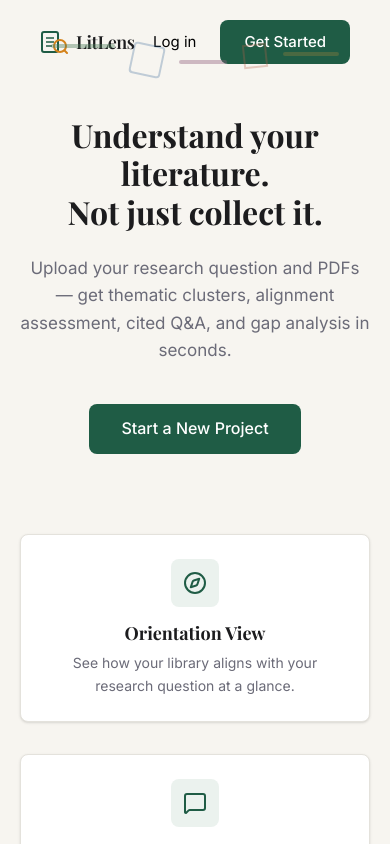
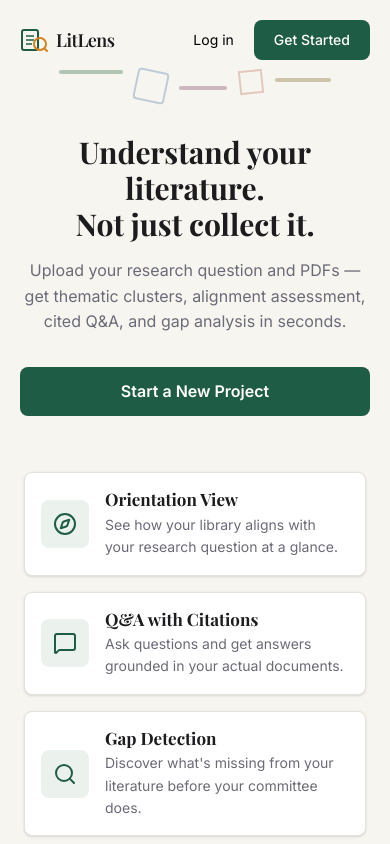
Before and after one commit to trtlbby/litlens, a Next.js app: page / in a window 390 px wide. Shown: the top 844 px of the page. Built offline with nearby package versions, Linux system fonts and the light colour scheme; no server answers.

Commit message:
feat: enhance landing and dashboard layouts with improved styling and mobile navigation

```diff
--- a/app/page.tsx
+++ b/app/page.tsx
@@ -31,16 +31,16 @@ export default function LandingPage() {
     <div className="min-h-screen bg-[#F7F5F0] flex flex-col">
       {showSplash && <SplashScreen onComplete={handleSplashComplete} />}
       {/* Header */}
-      <header className="w-full px-10 py-5 flex items-center justify-between max-w-[1280px] mx-auto md:px-10 px-5">
+      <header className="w-full max-w-[1280px] px-5 md:px-10 py-5 flex items-center justify-between gap-3 md:gap-6 mx-auto">
         <LitLensLogo />
-        <div className="flex items-center gap-6">
+        <div className="flex items-center gap-3 md:gap-6">
           {isLoggedIn ? (
             <UserMenu />
           ) : (
             <button
               onClick={() => setShowLogin(true)}
-              className="text-black hover:opacity-60 transition-opacity bg-transparent border-none outline-none cursor-pointer"
-              style={{ fontSize: "15px", fontFamily: "var(--font-body)" }}
+              className="text-black hover:opacity-60 transition-opacity bg-transparent border-none outline-none cursor-pointer px-2 py-1"
+              style={{ fontSize: "14px", fontFamily: "var(--font-body)" }}
             >
               Log in
             </button>
@@ -58,8 +58,8 @@ export default function LandingPage() {
                    router.push('/new');
                 }
              }}
-             className="px-6 py-2.5 rounded-lg text-white transition-opacity hover:opacity-90 font-medium cursor-pointer"
-             style={{ backgroundColor: "#1F5C45", fontSize: "15px" }}
+             className="px-5 py-2.5 md:px-6 rounded-lg text-white transition-opacity hover:opacity-90 font-medium cursor-pointer text-sm md:text-base"
+             style={{ backgroundColor: "#1F5C45" }}
           >
             {isLoggedIn ? "My Projects" : "Get Started"}
           </button>
@@ -69,10 +69,10 @@ export default function LandingPage() {
       <LoginModal isOpen={showLogin} onClose={() => setShowLogin(false)} />
 
       {/* Hero */}
-      <main className="flex-1 flex flex-col items-center justify-center px-5 md:px-10">
-        <div className="max-w-[800px] text-center mt-[-40px]">
+      <main className="flex-1 flex flex-col items-center justify-center px-5 md:px-10 w-full">
+        <div className="w-full max-w-[800px] text-center mt-[-10px] md:mt-[-40px]">
           {/* Abstract geometric shapes */}
-          <div className="flex justify-center gap-4 mb-10">
+          <div className="flex flex-wrap justify-center gap-3 sm:gap-4 mb-8 md:mb-10">
             <div className="w-16 h-1 bg-[#4A7C59] rounded-full opacity-40" />
             <div className="w-8 h-8 border-2 border-[#3D6B9A] rounded opacity-30 rotate-12" />
             <div className="w-12 h-1 bg-[#8C5E7A] rounded-full opacity-40 mt-4" />
@@ -80,27 +80,27 @@ export default function LandingPage() {
             <div className="w-14 h-1 bg-[#8A7D3E] rounded-full opacity-40 mt-2" />
           </div>
 
-          <h1 className="mb-6 font-semibold" style={{ fontSize: "clamp(32px, 5vw, 48px)", fontFamily: "var(--font-heading)", color: "#1C1C1E" }}>
+          <h1 className="mb-4 md:mb-6 font-semibold" style={{ fontSize: "clamp(30px, 6vw, 48px)", fontFamily: "var(--font-heading)", color: "#1C1C1E" }}>
             Understand your literature.
             <br />
             Not just collect it.
           </h1>
 
-          <p className="text-[#6B6B78] mb-10 max-w-[560px] mx-auto" style={{ fontSize: "17px", lineHeight: 1.6 }}>
+          <p className="text-[#6B6B78] mb-8 md:mb-10 max-w-[560px] mx-auto" style={{ fontSize: "16px", lineHeight: 1.6 }}>
             Upload your research question and PDFs — get thematic clusters, alignment assessment, cited Q&A, and gap analysis in seconds.
           </p>
 
           <button
             onClick={() => router.push("/new")}
-            className="px-8 py-3 rounded-lg text-white transition-opacity hover:opacity-90 cursor-pointer"
-            style={{ backgroundColor: "#1F5C45", fontSize: "16px", fontWeight: 500 }}
+            className="px-6 sm:px-8 py-3 rounded-lg text-white transition-opacity hover:opacity-90 cursor-pointer w-full sm:w-auto"
+            style={{ backgroundColor: "#1F5C45", fontSize: "16px", fontWeight: 600 }}
           >
             Start a New Project
           </button>
         </div>
 
         {/* Features */}
-        <div className="grid grid-cols-1 md:grid-cols-3 gap-8 max-w-[960px] mt-20 mb-16 w-full">
+        <div className="grid grid-cols-1 md:grid-cols-3 gap-4 md:gap-8 max-w-[960px] mt-14 md:mt-20 mb-16 w-full px-1 sm:px-2">
           <FeatureCard
             icon={<Compass size={24} className="text-[#1F5C45]" />}
             title="Orientation View"
@@ -129,14 +129,16 @@ export default function LandingPage() {
 
 function FeatureCard({ icon, title, description }: { icon: React.ReactNode; title: string; description: string }) {
   return (
-    <div className="bg-white border border-[#E4E2DC] rounded-lg p-6 text-center shadow-sm">
-      <div className="w-12 h-12 rounded-lg bg-[#EBF2EE] flex items-center justify-center mx-auto mb-4">
+    <div className="bg-white border border-[#E4E2DC] rounded-lg p-4 sm:p-5 md:p-6 shadow-sm flex items-center gap-4 md:flex-col md:text-center md:items-center md:gap-3">
+      <div className="w-12 h-12 rounded-lg bg-[#EBF2EE] flex items-center justify-center flex-shrink-0">
         {icon}
       </div>
-      <h3 className="mb-2 font-medium" style={{ color: "#1C1C1E", fontSize: "18px" }}>{title}</h3>
-      <p className="text-[#6B6B78]" style={{ fontSize: "14px", lineHeight: 1.6 }}>
-        {description}
-      </p>
+      <div className="text-left md:text-center">
+        <h3 className="mb-1 md:mb-2 font-medium" style={{ color: "#1C1C1E", fontSize: "17px" }}>{title}</h3>
+        <p className="text-[#6B6B78]" style={{ fontSize: "14px", lineHeight: 1.6 }}>
+          {description}
+        </p>
+      </div>
     </div>
   );
 }
--- a/app/project/[id]/layout.tsx
+++ b/app/project/[id]/layout.tsx
@@ -8,7 +8,7 @@ import { UserMenu } from "@/components/auth/UserMenu";
 import { ProjectSwitcher } from "@/components/projects/ProjectSwitcher";
 import { LoginModal } from "@/components/auth/LoginModal";
 import { useAuth } from "@/components/auth/AuthContext";
-import { Compass, MessageSquare, Search, FolderOpen, Menu, X, Lock } from "lucide-react";
+import { Compass, MessageSquare, Search, FolderOpen, Menu, X, Lock, Plus } from "lucide-react";
 
 export default function DashboardLayout({ children }: { children: React.ReactNode }) {
   const router = useRouter();
@@ -47,11 +47,12 @@ export default function DashboardLayout({ children }: { children: React.ReactNod
   return (
     <div className="min-h-screen bg-[#F7F5F0] flex flex-col">
       {/* Top Bar */}
-      <header className="bg-white border-b border-[#E4E2DC] px-5 md:px-8 py-3 flex items-center justify-between flex-shrink-0">
-        <div className="flex items-center gap-4">
+      <header className="bg-white border-b border-[#E4E2DC] px-4 md:px-8 py-3 grid grid-cols-[auto,1fr,auto] items-center gap-3 flex-shrink-0">
+        <div className="flex items-center gap-3">
           <button
-            className="md:hidden p-2 cursor-pointer"
+            className="md:hidden p-2 cursor-pointer rounded-md hover:bg-[#F0EDE6]"
             onClick={() => setMobileNavOpen(!mobileNavOpen)}
+            aria-label="Toggle navigation"
           >
             {mobileNavOpen ? <X size={20} /> : <Menu size={20} />}
           </button>
@@ -59,19 +60,28 @@ export default function DashboardLayout({ children }: { children: React.ReactNod
             <LitLensLogo />
           </div>
         </div>
-        <p className="hidden md:block text-[#1C1C1E] truncate max-w-[400px]" style={{ fontSize: "14px", fontWeight: 500 }}>
+        <p className="text-[#1C1C1E] truncate text-sm md:text-base font-semibold text-center md:text-left" style={{ fontFamily: "var(--font-heading)" }}>
           {currentProject?.name ?? "Getting your project..."}
         </p>
-        <div className="flex items-center gap-3">
+        <div className="flex items-center justify-end gap-2 md:gap-3">
           {isLoggedIn ? (
             <>
               {canCreateProject && (
-                <button
-                  onClick={() => router.push("/new")}
-                  className="px-4 py-2 rounded-lg text-sm font-medium transition-colors hover:bg-[#F7F5F0] text-[#1C1C1E] cursor-pointer"
-                >
-                  New Project
-                </button>
+                <>
+                  <button
+                    onClick={() => router.push("/new")}
+                    className="hidden md:inline-flex px-4 py-2 rounded-lg text-sm font-medium transition-colors hover:bg-[#F7F5F0] text-[#1C1C1E] cursor-pointer"
+                  >
+                    New Project
+                  </button>
+                  <button
+                    onClick={() => router.push("/new")}
+                    className="md:hidden inline-flex items-center justify-center p-2 rounded-full bg-[#1F5C45] text-white"
+                    aria-label="Create project"
+                  >
+                    <Plus size={18} />
+                  </button>
+                </>
               )}
               <UserMenu />
             </>
@@ -79,16 +89,23 @@ export default function DashboardLayout({ children }: { children: React.ReactNod
             <>
               <button
                 onClick={() => setShowLogin(true)}
-                className="text-black hover:opacity-60 transition-opacity bg-transparent border-none outline-none cursor-pointer"
-                style={{ fontSize: "15px", fontFamily: "var(--font-body)" }}
+                className="text-black hover:opacity-60 transition-opacity bg-transparent border-none outline-none cursor-pointer px-2"
+                style={{ fontSize: "14px", fontFamily: "var(--font-body)" }}
               >
                 Log in
               </button>
               <button
                 onClick={() => router.push("/new")}
-                className="px-4 py-2 rounded-lg text-sm font-medium transition-colors hover:bg-[#F7F5F0] text-[#1C1C1E] cursor-pointer"
+                className="hidden md:inline-flex px-4 py-2 rounded-lg text-sm font-medium transition-colors hover:bg-[#F7F5F0] text-[#1C1C1E] cursor-pointer"
               >
                 New Project
+              </button>
+              <button
+                onClick={() => router.push("/new")}
+                className="md:hidden inline-flex items-center justify-center p-2 rounded-full bg-[#1F5C45] text-white"
+                aria-label="Create project"
+              >
+                <Plus size={18} />
               </button>
             </>
           )}
@@ -178,13 +195,40 @@ export default function DashboardLayout({ children }: { children: React.ReactNod
         )}
 
         {/* Main content */}
-        <main className="flex-1 overflow-y-auto p-5 md:p-8">
+        <main className="flex-1 overflow-y-auto p-5 md:p-8 pb-24 md:pb-8">
           <div className="max-w-[1040px] mx-auto">
             {children}
           </div>
         </main>
       </div>
 
+      {/* Bottom Tab Bar (Mobile) */}
+      <nav className="md:hidden fixed bottom-0 left-0 right-0 z-40 bg-white border-t border-[#E4E2DC] px-2 py-1.5 pb-[calc(env(safe-area-inset-bottom)+8px)]">
+        <div className="grid grid-cols-4 gap-1">
+          {navItems.map((item) => {
+            const isActive = isActiveProp(item);
+            return (
+              <Link
+                key={item.to}
+                href={item.to}
+                onClick={(e) => handleNavClick(item, e)}
+                className={`flex flex-col items-center justify-center gap-1 py-2 rounded-md transition-colors ${
+                  item.requiresAuth && !isLoggedIn
+                    ? "text-[#B0B0B8]"
+                    : isActive
+                    ? "text-[#1F5C45] bg-[#EBF2EE]"
+                    : "text-[#6B6B78] hover:bg-[#F7F5F0] hover:text-[#1C1C1E]"
+                }`}
+              >
+                <item.icon size={18} />
+                <span className="text-[11px] font-medium leading-none">{item.label.replace("Your Library", "Ask")}</span>
+                {item.requiresAuth && !isLoggedIn && <Lock size={12} className="text-[#B0B0B8]" />}
+              </Link>
+            );
+          })}
+        </div>
+      </nav>
+
       <LoginModal isOpen={showLogin} onClose={() => setShowLogin(false)} />
     </div>
   );
```
